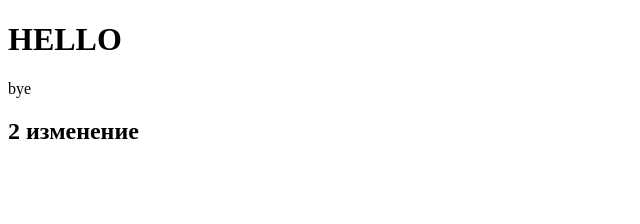
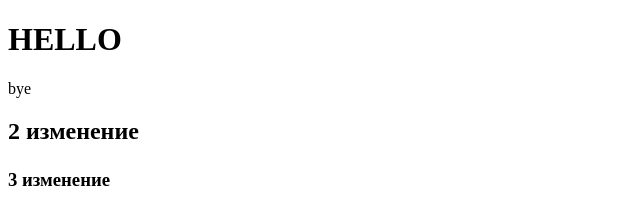
Before and after one commit to Picasso1995/reposit, a plain HTML site: page index.html in a window 1280 px wide. Shown: the whole page, without its empty margins (0-640 px from the left). Drawn offline with Linux system fonts and the light colour scheme.

Commit message:
3 izmenenie

```diff
--- a/index.html
+++ b/index.html
@@ -8,6 +8,6 @@
 	<h1>HELLO</h1>
 	<p>bye</p>
 	<h2>2 изменение</p>
-
+	<h3>3 изменение</p>
 </body>
 </html>
```
